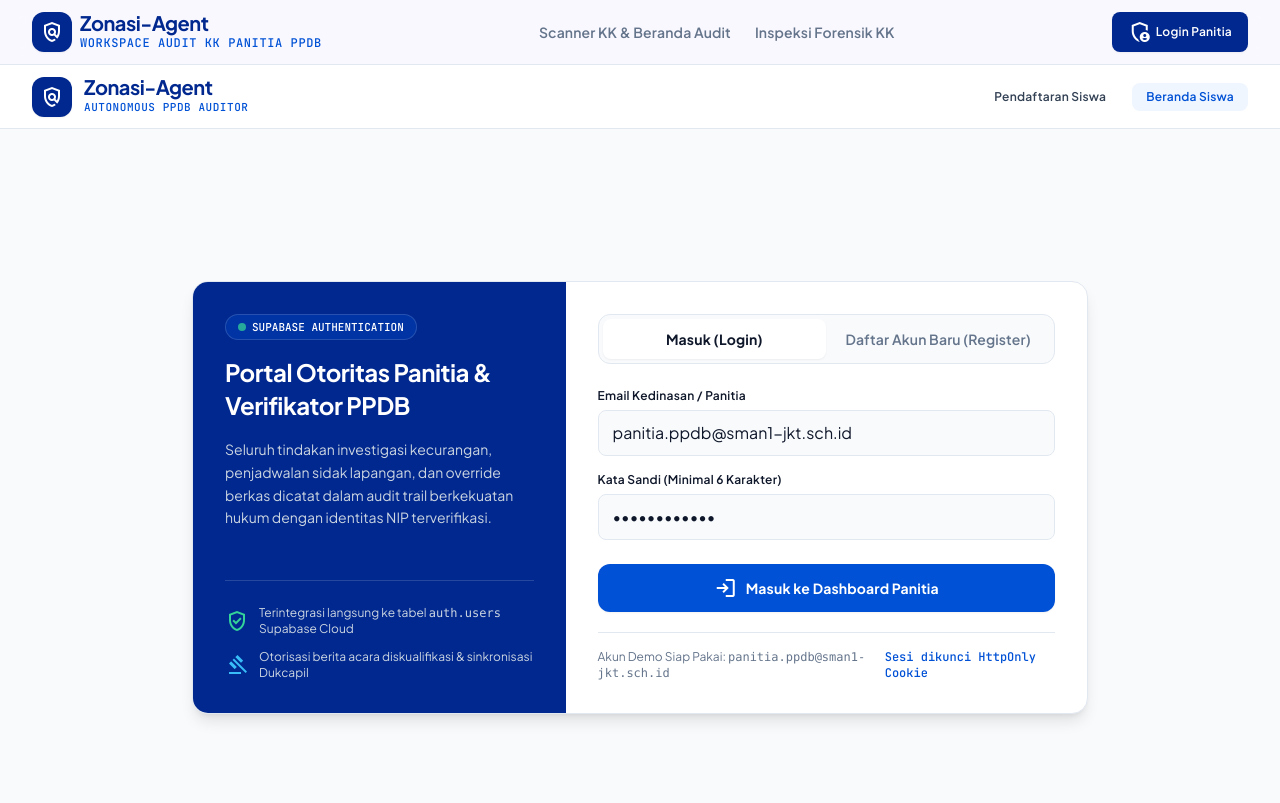
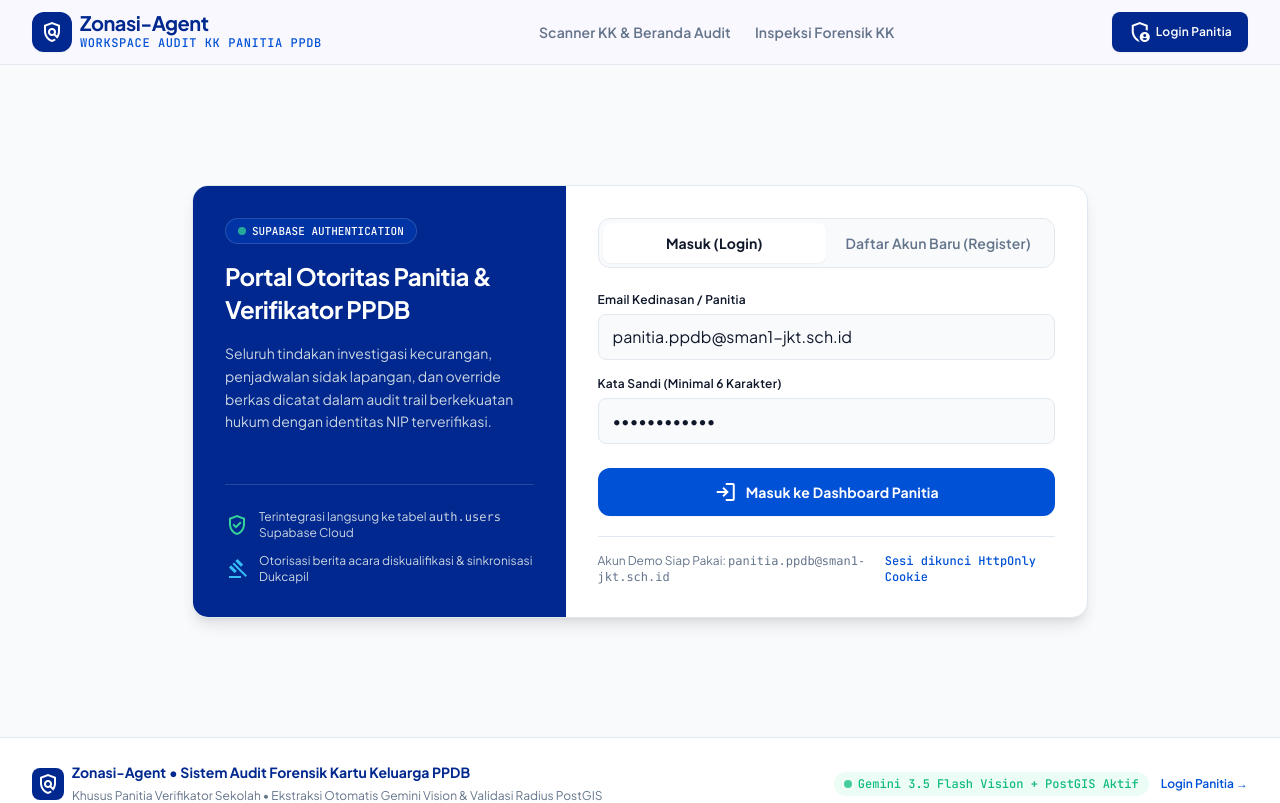
Before and after one commit to yfpwdya/Zonasi-Agent-Autonomous-PPDB-Validator-Fraud-Detector-, a Next.js app: page /login in a window 1280 px wide. Shown: the top 803 px of the page. Built offline with nearby package versions, Linux system fonts and the light colour scheme.

Commit message:
fix: remove duplicate inner header on /login page

```diff
--- a/src/app/(public)/login/page.tsx
+++ b/src/app/(public)/login/page.tsx
@@ -33,40 +33,7 @@ export default function LoginPage() {
   }
 
   return (
-    <div className="min-h-screen bg-surface-slate flex flex-col justify-between">
-      {/* Top Navbar */}
-      <header className="sticky top-0 z-40 h-16 bg-surface-canvas/90 backdrop-blur-md border-b border-border-slate px-4 sm:px-8 flex items-center justify-between">
-        <Link href="/" className="flex items-center gap-3">
-          <div className="w-10 h-10 rounded-xl bg-primary flex items-center justify-center text-on-primary shadow-sm">
-            <span className="material-symbols-outlined text-[22px]">policy</span>
-          </div>
-          <div className="flex flex-col">
-            <span className="font-headline-sm text-headline-sm text-primary font-bold tracking-tight leading-none">
-              Zonasi-Agent
-            </span>
-            <span className="font-code-sm text-[11px] text-secondary font-medium tracking-wider uppercase mt-0.5">
-              Autonomous PPDB Auditor
-            </span>
-          </div>
-        </Link>
-        <div className="flex items-center gap-3">
-          <Link
-            href="/daftar"
-            className="px-3.5 py-1.5 rounded-lg text-text-body hover:bg-surface-slate font-label-md text-label-md transition-colors"
-          >
-            Pendaftaran Siswa
-          </Link>
-          <Link
-            href="/"
-            className="px-3.5 py-1.5 rounded-lg bg-surface-tint-blue text-secondary font-label-md text-label-md font-semibold transition-colors"
-          >
-            Beranda Siswa
-          </Link>
-        </div>
-      </header>
-
-      {/* Main Auth Card */}
-      <main className="flex-1 flex items-center justify-center p-4 sm:p-8">
+    <div className="bg-surface-slate flex items-center justify-center p-4 sm:p-8 min-h-[calc(100vh-8rem)]">
         <div className="w-full max-w-4xl bg-surface-canvas rounded-2xl shadow-lg border border-border-slate overflow-hidden grid grid-cols-1 lg:grid-cols-12">
           {/* Left Civic Identity Banner */}
           <div className="lg:col-span-5 bg-primary text-on-primary p-8 flex flex-col justify-between relative overflow-hidden">
@@ -246,7 +213,6 @@ export default function LoginPage() {
             </div>
           </div>
         </div>
-      </main>
     </div>
   );
 }
```
